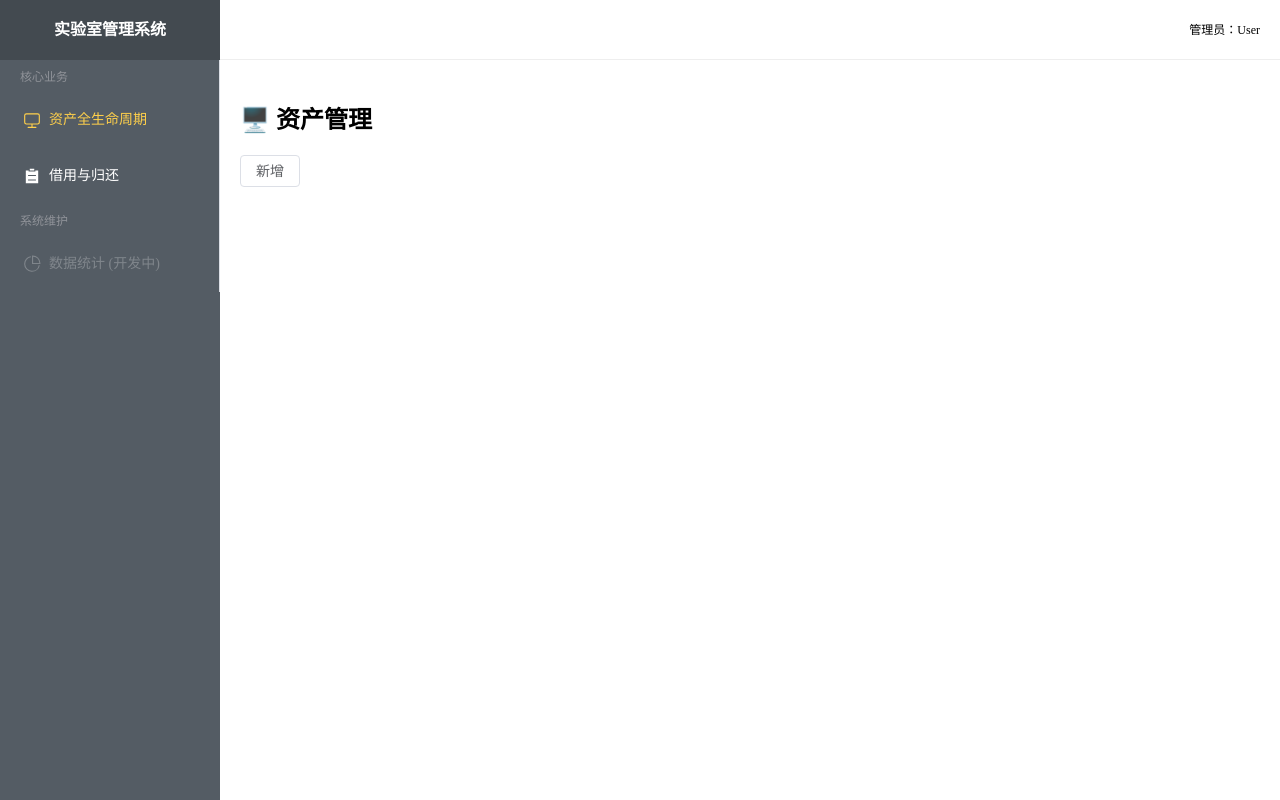
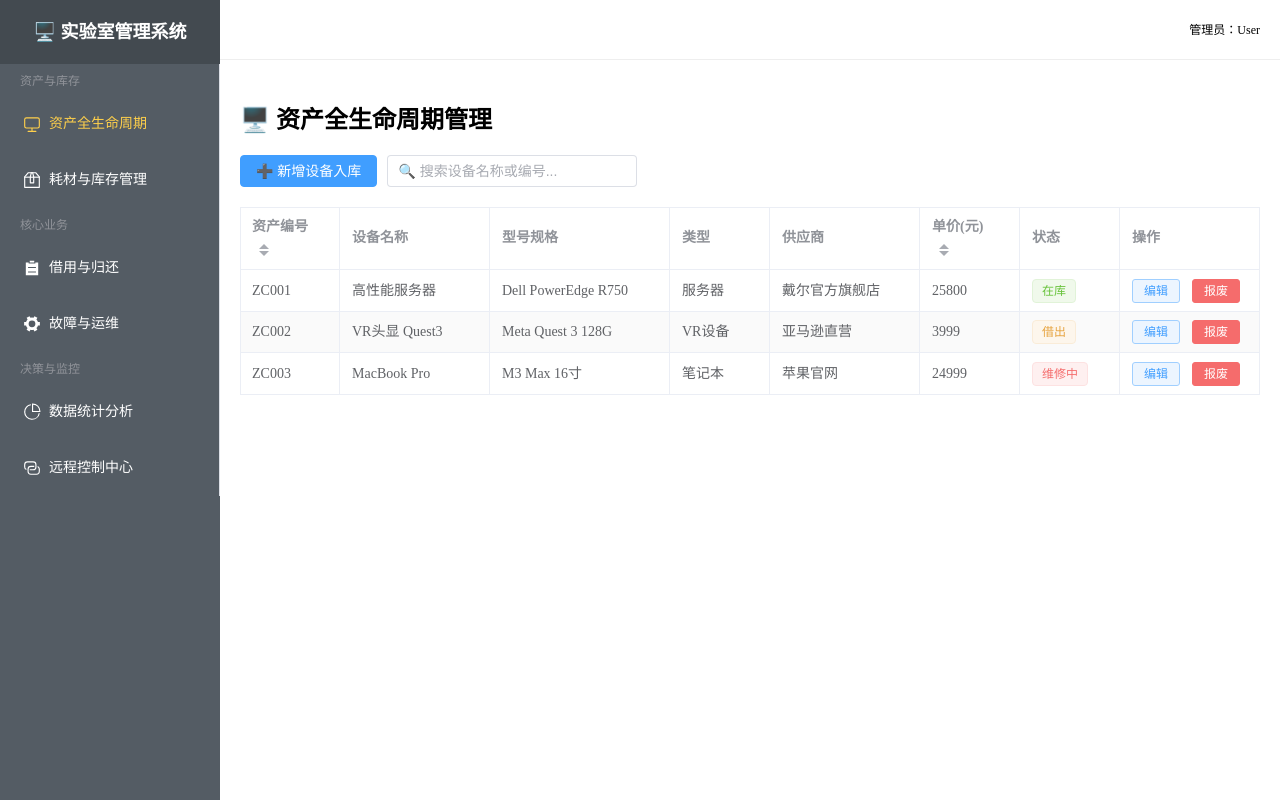
Before and after one commit to ssc459610-spec/LabSystem, a Vue app: page / in a window 1280 px wide. Built offline with nearby package versions, Linux system fonts and the light colour scheme.

Commit message:
架构升级：完善侧边栏菜单 + 资产字段补全

```diff
--- a/src/App.vue
+++ b/src/App.vue
@@ -7,15 +7,16 @@
       >
         <div
           style="
-            height: 60px;
-            line-height: 60px;
+            height: 64px;
+            line-height: 64px;
             text-align: center;
             color: white;
             font-weight: bold;
+            font-size: 18px;
             background-color: #434a50;
           "
         >
-          实验室管理系统
+          🖥️ 实验室管理系统
         </div>
 
         <el-menu
@@ -24,21 +25,36 @@
           active-text-color="#ffd04b"
           :default-active="currentView"
         >
-          <el-menu-item-group title="核心业务">
+          <el-menu-item-group title="资产与库存">
             <el-menu-item index="assets" @click="currentView = 'assets'">
               <el-icon><Monitor /></el-icon>
               <span>资产全生命周期</span>
             </el-menu-item>
+            <el-menu-item index="stock" @click="showMsg('耗材库存管理')">
+              <el-icon><Box /></el-icon>
+              <span>耗材与库存管理</span>
+            </el-menu-item>
+          </el-menu-item-group>
+
+          <el-menu-item-group title="核心业务">
             <el-menu-item index="loans" @click="currentView = 'loans'">
               <el-icon><List /></el-icon>
               <span>借用与归还</span>
             </el-menu-item>
+            <el-menu-item index="faults" @click="showMsg('故障报修管理')">
+              <el-icon><Tools /></el-icon>
+              <span>故障与运维</span>
+            </el-menu-item>
           </el-menu-item-group>
 
-          <el-menu-item-group title="系统维护">
-            <el-menu-item index="stats" disabled>
+          <el-menu-item-group title="决策与监控">
+            <el-menu-item index="stats" @click="showMsg('统计分析驾驶舱')">
               <el-icon><PieChart /></el-icon>
-              <span>数据统计 (开发中)</span>
+              <span>数据统计分析</span>
+            </el-menu-item>
+            <el-menu-item index="remote" @click="showMsg('远程控制中心')">
+              <el-icon><Connection /></el-icon>
+              <span>远程控制中心</span>
             </el-menu-item>
           </el-menu-item-group>
         </el-menu>
@@ -59,6 +75,10 @@
         <el-main>
           <AssetModule v-if="currentView === 'assets'" />
           <LoanModule v-if="currentView === 'loans'" />
+          <el-empty
+            v-if="['assets', 'loans'].indexOf(currentView) === -1"
+            description="该模块正在开发中..."
+          />
         </el-main>
       </el-container>
     </el-container>
@@ -67,15 +87,25 @@
 
 <script setup>
 import { ref } from "vue";
-import { Monitor, List, PieChart } from "@element-plus/icons-vue";
+import {
+  Monitor,
+  List,
+  PieChart,
+  Box,
+  Tools,
+  Connection,
+} from "@element-plus/icons-vue";
+import { ElMessage } from "element-plus";
 
-// 关键点3：这里引入了你刚才新建的那两个文件！
-// 如果你没建这两个文件，这里就会报错，所以一定要确保 src/components 下有这两个文件
 import AssetModule from "./components/AssetModule.vue";
 import LoanModule from "./components/LoanModule.vue";
 
-// 这个变量决定显示哪个页面，默认显示 assets
 const currentView = ref("assets");
+
+const showMsg = (name) => {
+  ElMessage.warning(`【${name}】模块在二期开发计划中`);
+  currentView.value = "other"; // 切换到空白页
+};
 </script>
 
 <style>
--- a/src/components/AssetModule.vue
+++ b/src/components/AssetModule.vue
@@ -1,4 +1,146 @@
 <template>
-  <h2>🖥️ 资产管理</h2>
-  <el-button>新增</el-button>
+  <div>
+    <h2>🖥️ 资产全生命周期管理</h2>
+
+    <div style="margin-bottom: 20px; display: flex; gap: 10px">
+      <el-button type="primary" @click="dialogVisible = true"
+        >➕ 新增设备入库</el-button
+      >
+      <el-input
+        v-model="searchVal"
+        placeholder="🔍 搜索设备名称或编号..."
+        style="width: 250px"
+        clearable
+      />
+    </div>
+
+    <el-table :data="filteredData" border stripe style="width: 100%">
+      <el-table-column prop="id" label="资产编号" width="100" sortable />
+      <el-table-column prop="name" label="设备名称" width="150" />
+      <el-table-column prop="model" label="型号规格" width="180" />
+      <el-table-column prop="type" label="类型" width="100" />
+      <el-table-column prop="supplier" label="供应商" width="150" />
+      <el-table-column prop="price" label="单价(元)" width="100" sortable />
+      <el-table-column prop="status" label="状态" width="100">
+        <template #default="scope">
+          <el-tag
+            :type="
+              scope.row.status === '在库'
+                ? 'success'
+                : scope.row.status === '借出'
+                  ? 'warning'
+                  : 'danger'
+            "
+          >
+            {{ scope.row.status }}
+          </el-tag>
+        </template>
+      </el-table-column>
+      <el-table-column label="操作" min-width="150">
+        <template #default="scope">
+          <el-button size="small" type="primary" plain>编辑</el-button>
+          <el-button
+            size="small"
+            type="danger"
+            @click="handleDelete(scope.$index)"
+            >报废</el-button
+          >
+        </template>
+      </el-table-column>
+    </el-table>
+
+    <el-dialog v-model="dialogVisible" title="📦 新设备入库登记" width="500px">
+      <el-form :model="form" label-width="80px">
+        <el-form-item label="设备名称">
+          <el-input v-model="form.name" placeholder="例如：深度学习工作站" />
+        </el-form-item>
+        <el-form-item label="型号规格">
+          <el-input
+            v-model="form.model"
+            placeholder="例如：RTX4090 / 64G内存"
+          />
+        </el-form-item>
+        <el-form-item label="设备类型">
+          <el-select
+            v-model="form.type"
+            placeholder="请选择"
+            style="width: 100%"
+          >
+            <el-option label="服务器" value="服务器" />
+            <el-option label="PC机" value="PC机" />
+            <el-option label="VR设备" value="VR设备" />
+            <el-option label="笔记本" value="笔记本" />
+          </el-select>
+        </el-form-item>
+        <el-form-item label="供应商">
+          <el-input v-model="form.supplier" placeholder="采购来源" />
+        </el-form-item>
+        <el-form-item label="采购价格">
+          <el-input-number
+            v-model="form.price"
+            :min="0"
+            :step="100"
+            style="width: 100%"
+          />
+        </el-form-item>
+      </el-form>
+      <template #footer>
+        <el-button @click="dialogVisible = false">取消</el-button>
+        <el-button type="primary" @click="handleSave">确认入库</el-button>
+      </template>
+    </el-dialog>
+  </div>
 </template>
+
+<script setup>
+import { ref, reactive, computed } from "vue";
+import { assetData } from "../mock/data.js";
+import { ElMessage } from "element-plus";
+
+const searchVal = ref("");
+const dialogVisible = ref(false);
+
+// 表单数据对象
+const form = reactive({
+  name: "",
+  model: "",
+  type: "",
+  supplier: "",
+  price: 0,
+});
+
+// 搜索逻辑
+const filteredData = computed(() => {
+  return assetData.filter(
+    (item) =>
+      item.name.includes(searchVal.value) || item.id.includes(searchVal.value),
+  );
+});
+
+// 保存逻辑
+const handleSave = () => {
+  if (!form.name || !form.type) return ElMessage.error("请补全关键信息");
+
+  assetData.push({
+    id: "ZC" + Date.now().toString().slice(-4),
+    name: form.name,
+    model: form.model || "标准版",
+    type: form.type,
+    supplier: form.supplier || "自采",
+    price: form.price,
+    date: new Date().toISOString().split("T")[0],
+    status: "在库",
+  });
+
+  ElMessage.success("入库成功！");
+  dialogVisible.value = false;
+  // 清空表单
+  form.name = "";
+  form.model = "";
+  form.price = 0;
+};
+
+const handleDelete = (index) => {
+  if (confirm("确认报废该设备吗？")) assetData.splice(index, 1);
+};
+</script>
--- a/src/components/LoanModule.vue
+++ b/src/components/LoanModule.vue
@@ -1,4 +1,40 @@
 <template>
-  <h2>📖 借还管理</h2>
-  <el-button>借用</el-button>
+  <div>
+    <h2>📖 借用与归还登记</h2>
+    <el-card style="margin-bottom: 20px">
+      <span>申请借用：</span>
+      <el-input
+        v-model="borrowerName"
+        placeholder="借用人姓名"
+        style="width: 150px; margin: 0 10px"
+      />
+      <el-button type="primary" @click="handleBorrow">提交申请</el-button>
+    </el-card>
+
+    <el-table :data="loanData" border>
+      <el-table-column prop="date" label="日期" width="150" />
+      <el-table-column prop="borrower" label="借用人" />
+      <el-table-column prop="deviceName" label="借用设备" />
+      <el-table-column prop="status" label="状态" />
+    </el-table>
+  </div>
 </template>
+
+<script setup>
+import { ref } from "vue";
+import { loanData } from "../mock/data.js";
+
+const borrowerName = ref("");
+
+const handleBorrow = () => {
+  if (!borrowerName.value) return alert("请填写姓名");
+  loanData.unshift({
+    id: Date.now(),
+    date: new Date().toLocaleDateString(),
+    borrower: borrowerName.value,
+    deviceName: "随机测试设备", // 简化演示
+    status: "未归还",
+  });
+  borrowerName.value = "";
+};
+</script>
--- a/src/mock/data.js
+++ b/src/mock/data.js
@@ -1,5 +1,47 @@
+// src/mock/data.js
 import { reactive } from "vue";
+
+// 1. 资产数据（完全对应设计文档 3.1 章节）
 export const assetData = reactive([
-  { id: "ZC001", name: "测试设备", status: "在库" },
+  {
+    id: "ZC001",
+    name: "高性能服务器",
+    model: "Dell PowerEdge R750", // ✨ 新增：型号
+    type: "服务器",
+    price: 25800, // ✨ 新增：价格
+    supplier: "戴尔官方旗舰店", // ✨ 新增：供应商
+    date: "2025-01-10", // ✨ 新增：采购日期
+    status: "在库",
+  },
+  {
+    id: "ZC002",
+    name: "VR头显 Quest3",
+    model: "Meta Quest 3 128G",
+    type: "VR设备",
+    price: 3999,
+    supplier: "亚马逊直营",
+    date: "2025-02-15",
+    status: "借出",
+  },
+  {
+    id: "ZC003",
+    name: "MacBook Pro",
+    model: "M3 Max 16寸",
+    type: "笔记本",
+    price: 24999,
+    supplier: "苹果官网",
+    date: "2024-11-20",
+    status: "维修中",
+  },
 ]);
-export const loanData = reactive([]);
+
+// 2. 借用记录
+export const loanData = reactive([
+  {
+    id: 1,
+    deviceName: "VR头显 Quest3",
+    borrower: "张三",
+    date: "2025-02-20",
+    status: "未归还",
+  },
+]);
```
